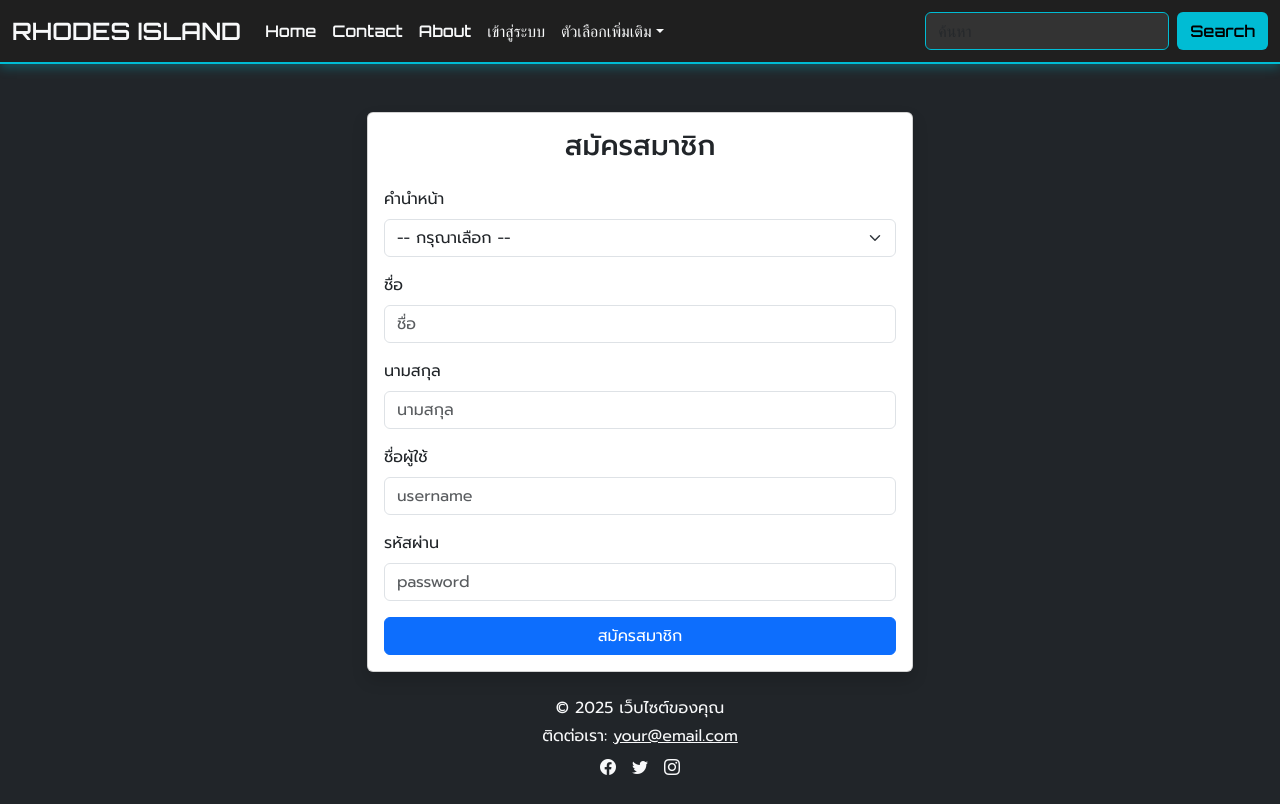
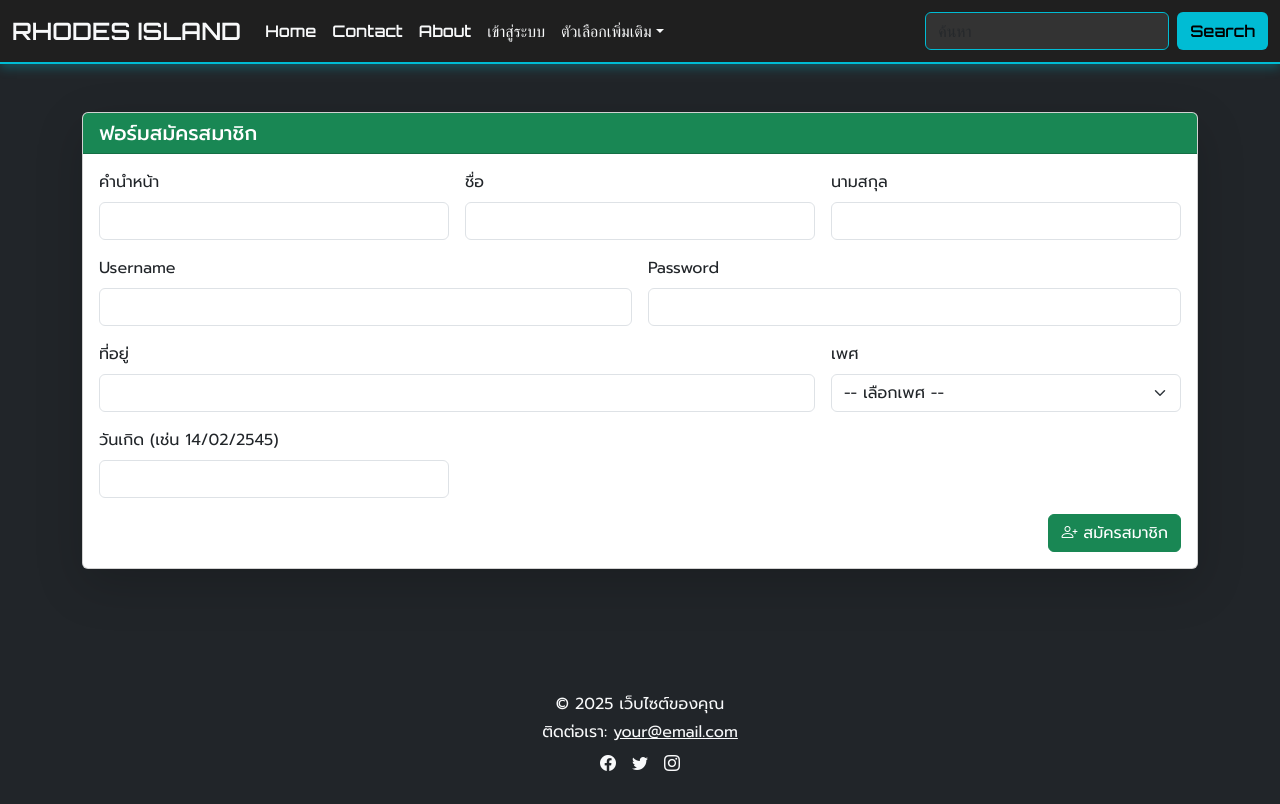
Before and after one commit to ICEKUNG434/FRONTEED68-, a Next.js app: page /register in a window 1280 px wide. Built offline with nearby package versions, Linux system fonts and the light colour scheme.

Commit message:
admin and api 1

```diff
--- a/app/register/page.js
+++ b/app/register/page.js
@@ -1,114 +1,94 @@
 'use client'
 import { useState } from 'react'
-import Swal from 'sweetalert2'
-import 'bootstrap/dist/css/bootstrap.min.css'
 
 export default function Register() {
-  const [firstname, setFirstname] = useState('')
-  const [fullname, setFullname] = useState('')
-  const [lastname, setLastname] = useState('')
-  const [username, setUsername] = useState('')
-  const [password, setPassword] = useState('')
+  const [form, setForm] = useState({
+    firstname: '',
+    fullname: '',
+    lastname: '',
+    username: '',
+    password: '',
+    address: '',
+    sex: '',
+    birthday: ''
+  })
+
+  const handleChange = (e) => {
+    setForm({
+      ...form,
+      [e.target.name]: e.target.value
+    })
+  }
 
   const handleSubmit = async (e) => {
     e.preventDefault()
-
+    try {
       const res = await fetch('http://itdev.cmtc.ac.th:3000/api/users', {
         method: 'POST',
         headers: {
-        Accept: 'application/json',
-        'Content-Type': 'application/json',
+          'Content-Type': 'application/json'
         },
-      body: JSON.stringify({ firstname, fullname, lastname, username, password }),
+        body: JSON.stringify(form)
       })
-
-    const result = await res.json()
-    console.log(result)
-
-    if (res.ok) {
-      Swal.fire('สำเร็จ', 'สมัครสมาชิกเรียบร้อยแล้ว', 'success')
-      setFirstname('')
-      setFullname('')
-      setLastname('')
-      setUsername('')
-      setPassword('')
-    } else {
-      Swal.fire('ผิดพลาด', result.message || 'เกิดข้อผิดพลาด', 'error')
+      const data = await res.json()
+      alert('✅ สมัครสมาชิกสำเร็จ')
+      console.log('Response:', data)
+    } catch (error) {
+      console.error('Error:', error)
+      alert('❌ เกิดข้อผิดพลาด')
     }
   }
 
   return (
     <div className="container mt-5">
-      <div className="row justify-content-center">
+      <div className="card shadow-lg">
+        <div className="card-header bg-success text-white">
+          <h5 className="mb-0">ฟอร์มสมัครสมาชิก</h5>
+        </div>
+        <div className="card-body">
+          <form onSubmit={handleSubmit} className="row g-3">
+            <div className="col-md-4">
+              <label className="form-label">คำนำหน้า</label>
+              <input type="text" className="form-control" name="firstname" value={form.firstname} onChange={handleChange} required />
+            </div>
+            <div className="col-md-4">
+              <label className="form-label">ชื่อ</label>
+              <input type="text" className="form-control" name="fullname" value={form.fullname} onChange={handleChange} required />
+            </div>
+            <div className="col-md-4">
+              <label className="form-label">นามสกุล</label>
+              <input type="text" className="form-control" name="lastname" value={form.lastname} onChange={handleChange} required />
+            </div>
             <div className="col-md-6">
-          <div className="card shadow">
-            <div className="card-body">
-              <h3 className="card-title text-center mb-4">สมัครสมาชิก</h3>
-              <form onSubmit={handleSubmit}>
-                <div className="mb-3">
-                  <label className="form-label">คำนำหน้า</label>
-                  <select
-                    className="form-select"
-                    value={firstname}
-                    onChange={(e) => setFirstname(e.target.value)}
-                    required
-                  >
-                    <option value="">-- กรุณาเลือก --</option>
-                    <option value="นาย">นาย</option>
-                    <option value="นาง">นาง</option>
-                    <option value="นางสาว">นางสาว</option>
+              <label className="form-label">Username</label>
+              <input type="text" className="form-control" name="username" value={form.username} onChange={handleChange} required />
+            </div>
+            <div className="col-md-6">
+              <label className="form-label">Password</label>
+              <input type="password" className="form-control" name="password" value={form.password} onChange={handleChange} required />
+            </div>
+            <div className="col-md-8">
+              <label className="form-label">ที่อยู่</label>
+              <input type="text" className="form-control" name="address" value={form.address} onChange={handleChange} required />
+            </div>
+            <div className="col-md-4">
+              <label className="form-label">เพศ</label>
+              <select className="form-select" name="sex" value={form.sex} onChange={handleChange} required>
+                <option value="">-- เลือกเพศ --</option>
+                <option value="ชาย">ชาย</option>
+                <option value="หญิง">หญิง</option>
               </select>
             </div>
-                <div className="mb-3">
-                  <label className="form-label">ชื่อ</label>
-                  <input
-                    type="text"
-                    className="form-control"
-                    placeholder="ชื่อ"
-                    value={fullname}
-                    onChange={(e) => setFullname(e.target.value)}
-                    required
-                  />
+            <div className="col-md-4">
+              <label className="form-label">วันเกิด (เช่น 14/02/2545)</label>
+              <input type="text" className="form-control" name="birthday" value={form.birthday} onChange={handleChange} required />
             </div>
-                <div className="mb-3">
-                  <label className="form-label">นามสกุล</label>
-                  <input
-                    type="text"
-                    className="form-control"
-                    placeholder="นามสกุล"
-                    value={lastname}
-                    onChange={(e) => setLastname(e.target.value)}
-                    required
-                  />
+            <div className="col-12 text-end">
+              <button type="submit" className="btn btn-success">
+                <i className="bi bi-person-plus"></i> สมัครสมาชิก
+              </button>
             </div>
-                <div className="mb-3">
-                  <label className="form-label">ชื่อผู้ใช้</label>
-                  <input
-                    type="text"
-                    className="form-control"
-                    placeholder="username"
-                    value={username}
-                    onChange={(e) => setUsername(e.target.value)}
-                    required
-                  />
-                </div>
-                <div className="mb-3">
-                  <label className="form-label">รหัสผ่าน</label>
-                  <input
-                    type="password"
-                    className="form-control"
-                    placeholder="password"
-                    value={password}
-                    onChange={(e) => setPassword(e.target.value)}
-                    required
-                  />
-                </div>
-                <button type="submit" className="btn btn-primary w-100">
-                  สมัครสมาชิก
-                </button>
           </form>
-            </div>
-          </div>
         </div>
       </div>
     </div>
```
Also changed, not shown: app/admin/users/page.js (+21 -10 lines). Lines whose indentation alone changed are shown as unchanged.
